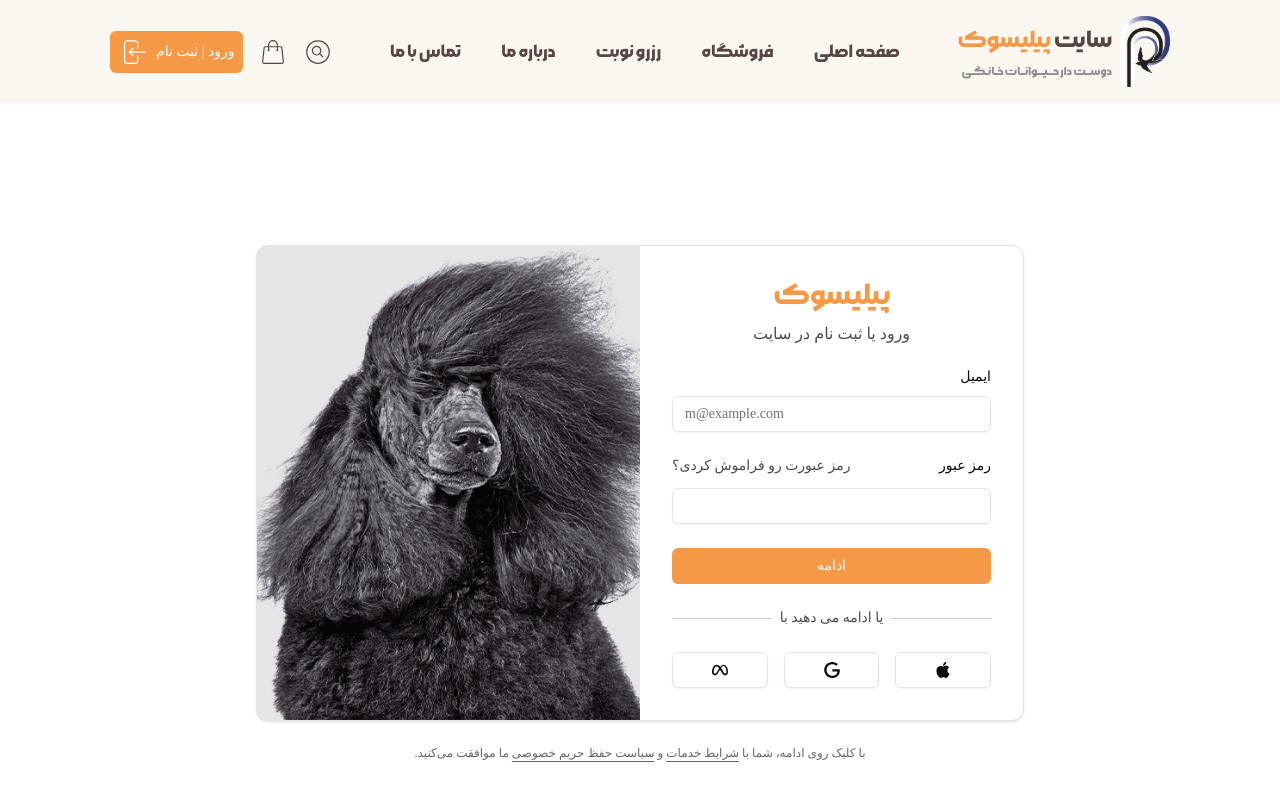
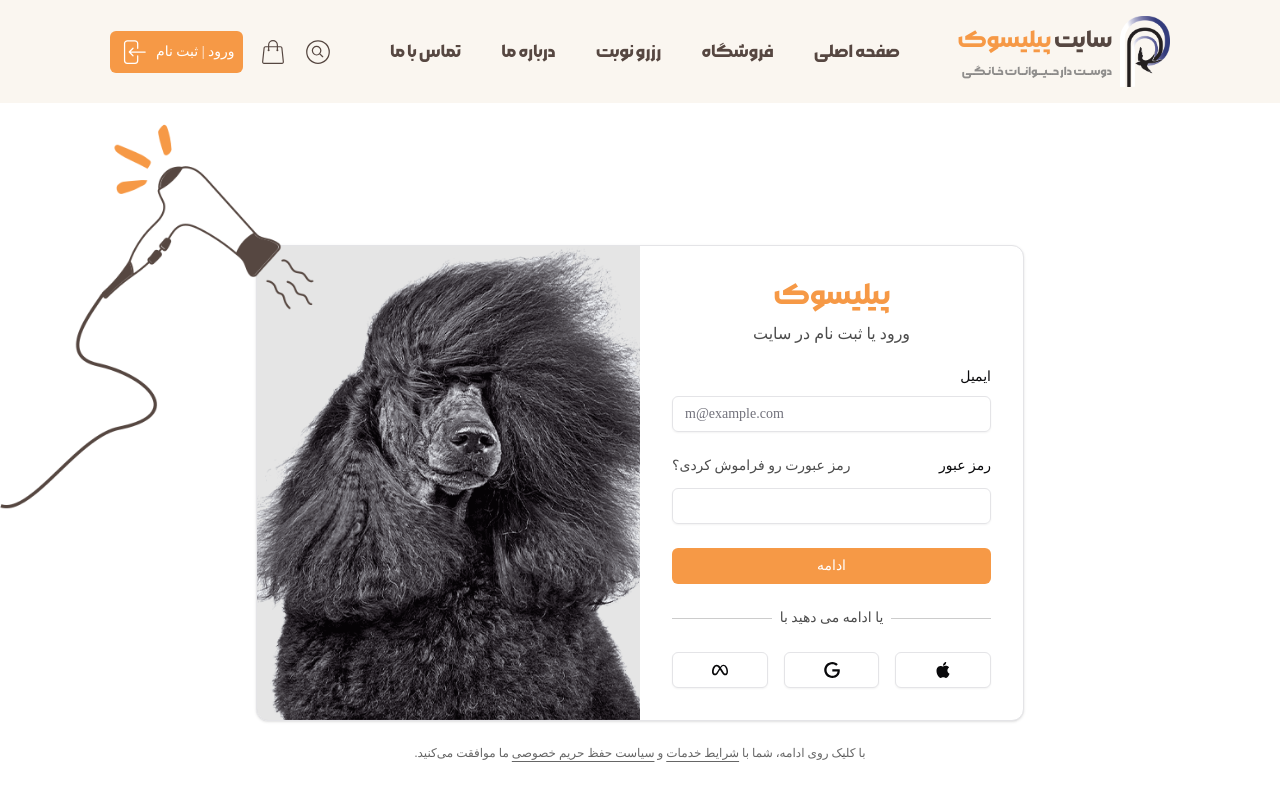
Before and after one commit to HoseinParvaresh/pet-shop, a Next.js app: page /auth in a window 1280 px wide. Shown: the top 800 px of the page. Built offline with nearby package versions, Linux system fonts and the light colour scheme; a web font is replaced by a local one.

Commit message:
add image to auth page

```diff
--- a/src/components/templates/Auth/auth.js
+++ b/src/components/templates/Auth/auth.js
@@ -251,6 +251,7 @@ export function AuthForm({ className, ...props }) {
 			<div className="text-black/60 *:[a]:hover:text-primary text-center text-xs text-balance *:[a]:underline *:[a]:underline-offset-4">
 				با کلیک روی ادامه، شما با <a href="#">شرایط خدمات</a> و <a href="#">سیاست حفظ حریم خصوصی</a> ما موافقت می‌کنید.
 			</div>
+            <img src="/images/auth-bg.png" alt="auth-bg" className="w-80 absolute left-0 top-30 hidden xl:block" />
 		</div>
 	);
 }
```
Also changed, not shown: public/images/auth-bg.png (added).
